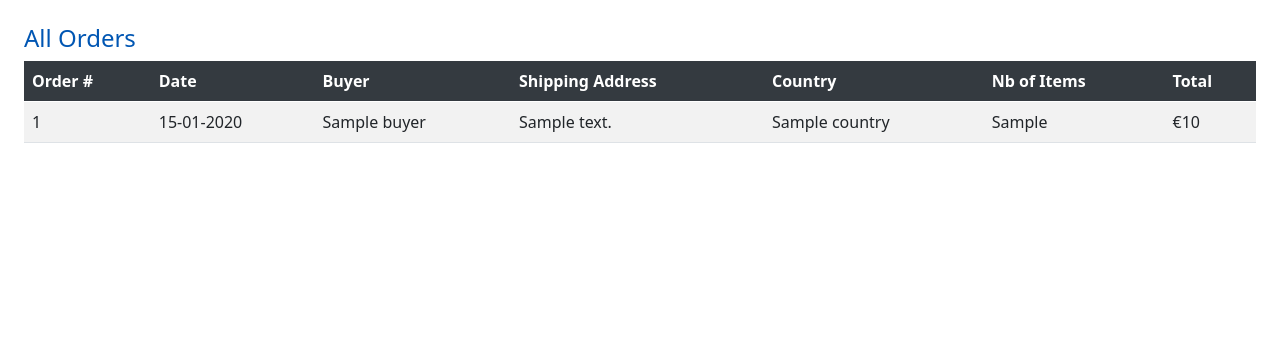
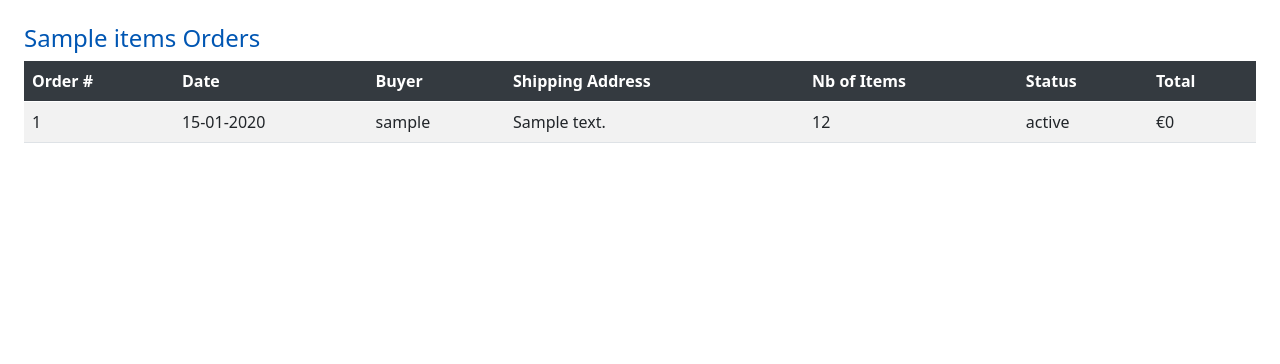
Before and after one commit to tlize/DiscogsAppV2, a Symfony app: template templates/order/list.html.twig in a window 1280 px wide. Shown: the part 56-420 px from the top of the page. Run offline with Twig, Linux system fonts and the light colour scheme; the template is opened without the code that fills it: most values are stand-ins (such as "Sample title", 1, 10 or a date in 2020); some libraries are stand-ins or nearby versions.

Commit message:
pagination template + order list, order description

```diff
--- a/public/css/myStyle.css
+++ b/public/css/myStyle.css
@@ -54,16 +54,11 @@ input, footer input {
     background-color: #AA3333;
 }
 
-/* specificity : 0.1.0*/
-.pagination {
-    font-size: x-small;
-}
 
-/* specificity : 0.1.0*/
-.itemInfo {
+/* specificity : 0.1.0, 0.1.1*/
+.itemInfo, .orderInfo h5 {
     font-size: small;
 }
-
 
 /* specificity : 0.0.1, 0.0.2, 0.0.2, 0.0.2, 0.1.1*/
 a, h5 a, table a, footer a, .navbar a {
@@ -131,3 +126,8 @@ nav .d-flex a:hover {
     background-color: #c8c7c7;
     opacity: .6;
 }
+
+/* specificity : 0.2.2*/
+.pagination .active {
+    font-weight: bold;
+}
--- /dev/null
+++ b/templates/inc/orderdescription.html.twig
@@ -0,0 +1,22 @@
+<details>
+    <summary>
+        {{ order.id }}
+    </summary>
+    <div class="orderInfo">
+        {% if order.items | length == 1 %}
+            {% set item = order.items[0] %}
+            {% include 'inc/itemdescription.html.twig' %}
+        {% else %}
+            <ul>
+                {% for item in order.items %}
+                    <li>
+                        {% include 'inc/itemdescription.html.twig' %}
+                    </li>
+                {% endfor %}
+            </ul>
+            <h5>
+                Total : €{{ order.total.value | number_format }}
+            </h5>
+        {% endif %}
+    </div>
+</details>
--- a/templates/order/list.html.twig
+++ b/templates/order/list.html.twig
@@ -4,7 +4,7 @@
 
 {% block body %}
     <h4>
-        All Orders
+        {{ orders.pagination.items }} Orders
     </h4>
     <table class="table table-hover table-striped">
         <thead class="thead-dark">
@@ -13,62 +13,60 @@
                 Order #
             </th>
             <th>
-                {{ knp_pagination_sortable(orders, 'Date', 'o.orderDate') }}
+                Date
             </th>
             <th>
-                {{ knp_pagination_sortable(orders, 'Buyer', 'o.buyer') }}
+                Buyer
             </th>
             <th>
                 Shipping Address
             </th>
             <th>
-                {{ knp_pagination_sortable(orders, 'Country', 'o.country') }}
+                Nb of Items
             </th>
             <th>
-                {{ knp_pagination_sortable(orders, 'Nb of Items', 'o.nbItems') }}
+                Status
             </th>
             <th>
-                {{ knp_pagination_sortable(orders, 'Total', 'o.total') }}
+                Total
             </th>
         </tr>
         </thead>
         <tbody>
-        {% for order in orders %}
+        {% for order in orders.orders %}
             <tr>
                 <td>
-                    <a href="{{ path('order_detail', {'id': order.id}) }}">
-                        {{ order.orderNum }}
-                    </a>
+                    {% include'inc/orderdescription.html.twig' with {'order' : order} %}
                 </td>
                 <td>
-                    {{ order.orderDate | date("d-m-Y") }}
+                    {{ order.created | date("d-m-Y") }}
                 </td>
                 <td>
-                    {{ order.buyer }}
+                    {{ order.buyer.username }}
                 </td>
                 <td>
-                    {% if order.shippingAddress | length > 100 %}
-                        {{ [order.shippingAddress | slice(0,100), '...'] | join }}
+                    {% if order.shipping_address | length > 100 %}
+                        {{ [order.shipping_address | slice(0,100), '...'] | join }}
                     {% else %}
-                        {{ order.shippingAddress }}
+                        {{ order.shipping_address }}
                     {% endif %}
                 </td>
                 <td>
-                    <a href="{{ path('country_detail', {'country': order.country}) }}">
-                        {{ order.country }}
-                    </a>
+                    {{ order.items | length }}
                 </td>
                 <td>
-                    {{ order.nbItems }}
+                    {{ order.status }}
                 </td>
                 <td>
-                    €{{ order.total | number_format }}
+                    €{{ order.total.value | number_format }}
                 </td>
             </tr>
         {% endfor %}
         </tbody>
     </table>
-    <div class="pagination">
-        {{ knp_pagination_render(orders) }}
-    </div>
+
+    {% if orders.pagination.pages > 1 %}
+        {% include 'inc/pagination.html.twig' with {'pagination' : pagination}  %}
+    {% endif %}
+
 {% endblock %}
```
Also changed, not shown: src/Controller/Order/OrderController.php (+13 -8 lines), templates/inc/pagination.html.twig (added, +31 -0 lines).
